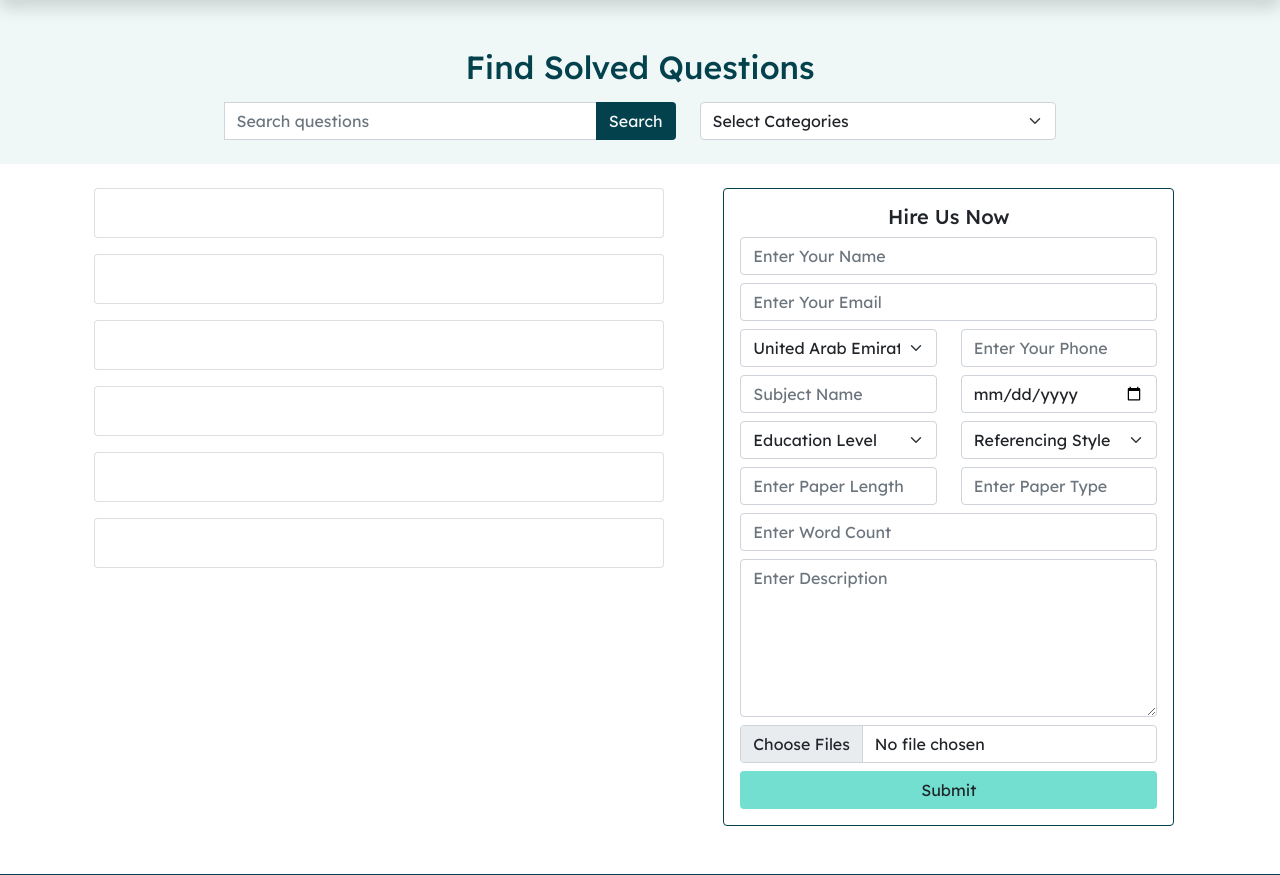
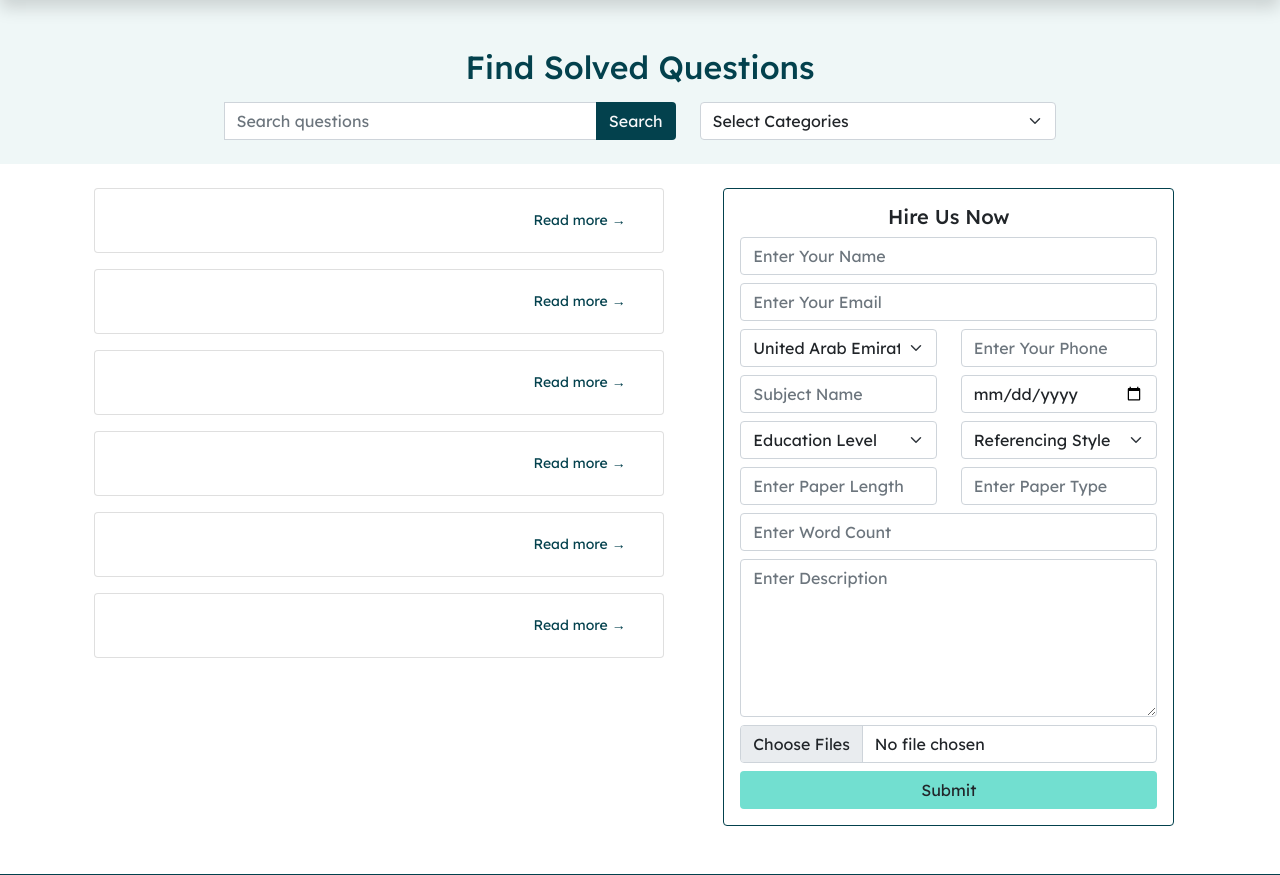
Before and after one commit to 2h311/uaeass, a Django app: template templates/main/question_list.html in a window 1280 px wide. Shown: the part 98-973 px from the top of the page. Run offline with Django 3.2, Linux system fonts and the light colour scheme; data comes from the database, SQL or seed files in the repository; the template is opened without the code that fills it: values that come from a table or form of the project are taken from there, most other values are stand-ins (such as "Sample title", 1, 10 or a date in 2020); some libraries are stand-ins or nearby versions.

Commit message:
changed somethings onthe questions page

```diff
--- a/templates/main/question_list.html
+++ b/templates/main/question_list.html
@@ -53,19 +53,17 @@
   {% for object in object_list %}
   <div class="card mb-3">
     <div class="card-body">
-      <h4 class="card-title">{{ object.category|title }}</h4>
-      <p>
-        <span class="badge bg-dark-blue fw-normal">{{ object.date }}</span>
-      </p>
-
       {% with object.description as description %}
         {% if description %}
-          <p class="card-text">{{ description|truncatewords:15 }}
-
-            <span class="btn btn-sm float-end text-dark-blue">Read more &rarr;</span>
-          </p>
-          {% endif %}
-          {% endwith %}
+        <p class="card-text">
+          <span class="fw-normal">{{ object.date }}</span>
+          &verbar;
+          {{ description|truncatewords:40 }}
+        </p>
+        {% endif %}
+      {% endwith %}
+        <p class="card-title badge bg-dark-blue">{{ object.category|title }}</p>
+        <a href="#" class="btn btn-sm float-end text-dark-blue">Read more &rarr;</a>
     </div>
   </div>
   {% endfor %}
```
